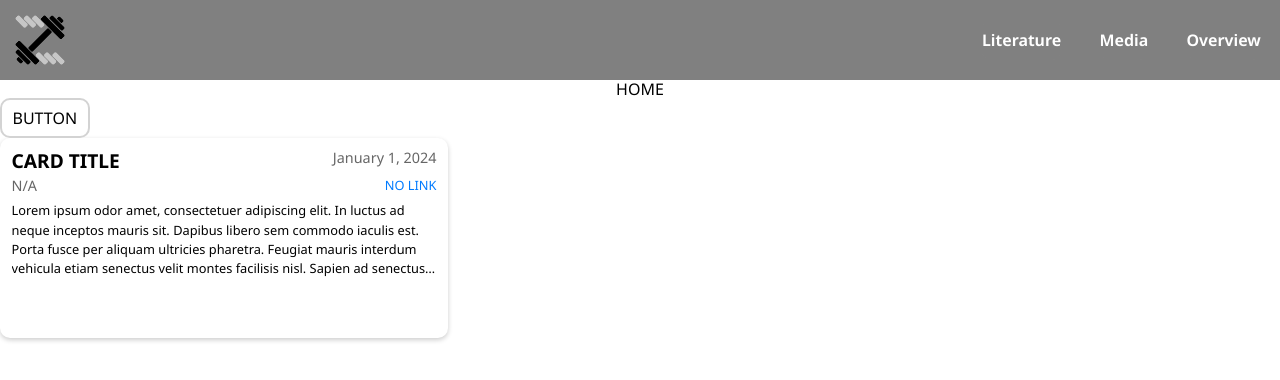
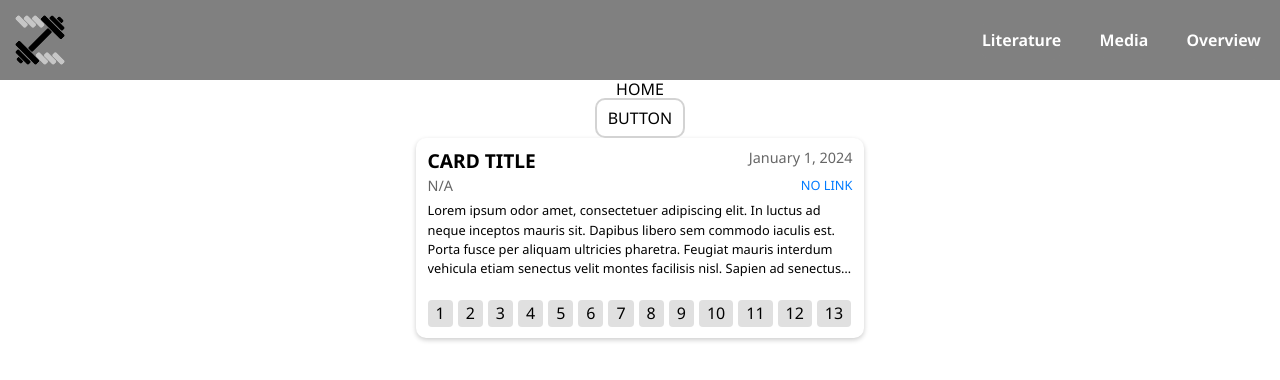
Before and after one commit to LucasHJin/ZenithAI, a React (Vite) app: page / in a window 1280 px wide. Shown: the top 380 px of the page. Built offline with nearby package versions, Linux system fonts and the light colour scheme.

Commit message:
Added tag component and other minor changes

```diff
--- a/src/components/Header.jsx
+++ b/src/components/Header.jsx
@@ -3,6 +3,7 @@ import { Link } from 'react-router-dom';
 import '../styles/Header.css'
 import Button from './Button.jsx'
 
+//MAYBE ADD HOVER EFFECT FOR TITLE (TRANSITION TO WHITE)
 
 function Header() {
   return (
--- a/src/pages/Home.jsx
+++ b/src/pages/Home.jsx
@@ -2,12 +2,16 @@ import React from 'react';
 import Button from '../components/Button'
 import Card from '../components/Card';
 
+import '../styles/Home.css'
+
 function Home() {
   return (
     <>
-      <div>HOME</div>
-      <Button color="white" text_color="black"/>
-      <Card></Card>
+      <div className='test'>
+        <div>HOME</div>
+        <Button color="white" text_color="black"/>
+        <Card tags={[1, 2, 3, 4, 5, 6, 7, 8, 9, 10, 11, 12, 13, 14, 1511, 16, 16]}></Card>
+      </div>
     </>
   );
 }
--- a/src/pages/Literature.jsx
+++ b/src/pages/Literature.jsx
@@ -1,4 +1,6 @@
 import React from 'react';
+
+import '../styles/Literature.css'
 
 function Literature() {
   return (
--- a/src/pages/Media.jsx
+++ b/src/pages/Media.jsx
@@ -1,4 +1,6 @@
 import React from 'react';
+
+import '../styles/Media.css'
 
 function Media() {
   return (
--- a/src/pages/Overview.jsx
+++ b/src/pages/Overview.jsx
@@ -1,4 +1,6 @@
 import React from 'react';
+
+import '../styles/Overview.css'
 
 function Overview() {
   return (
--- a/src/styles/Home.css
+++ b/src/styles/Home.css
@@ -0,0 +1,6 @@
+.test {
+    display: flex;
+    flex-direction: column;
+    align-items: center;
+    justify-content: center;
+}
```
Also changed, not shown: src/components/Tag.jsx (renamed from src/components/Tags.jsx, +5 -3 lines), src/styles/Media.css (added), src/styles/Profile.css (deleted), src/styles/Tag.css (added), src/styles/Tags.css (deleted).
